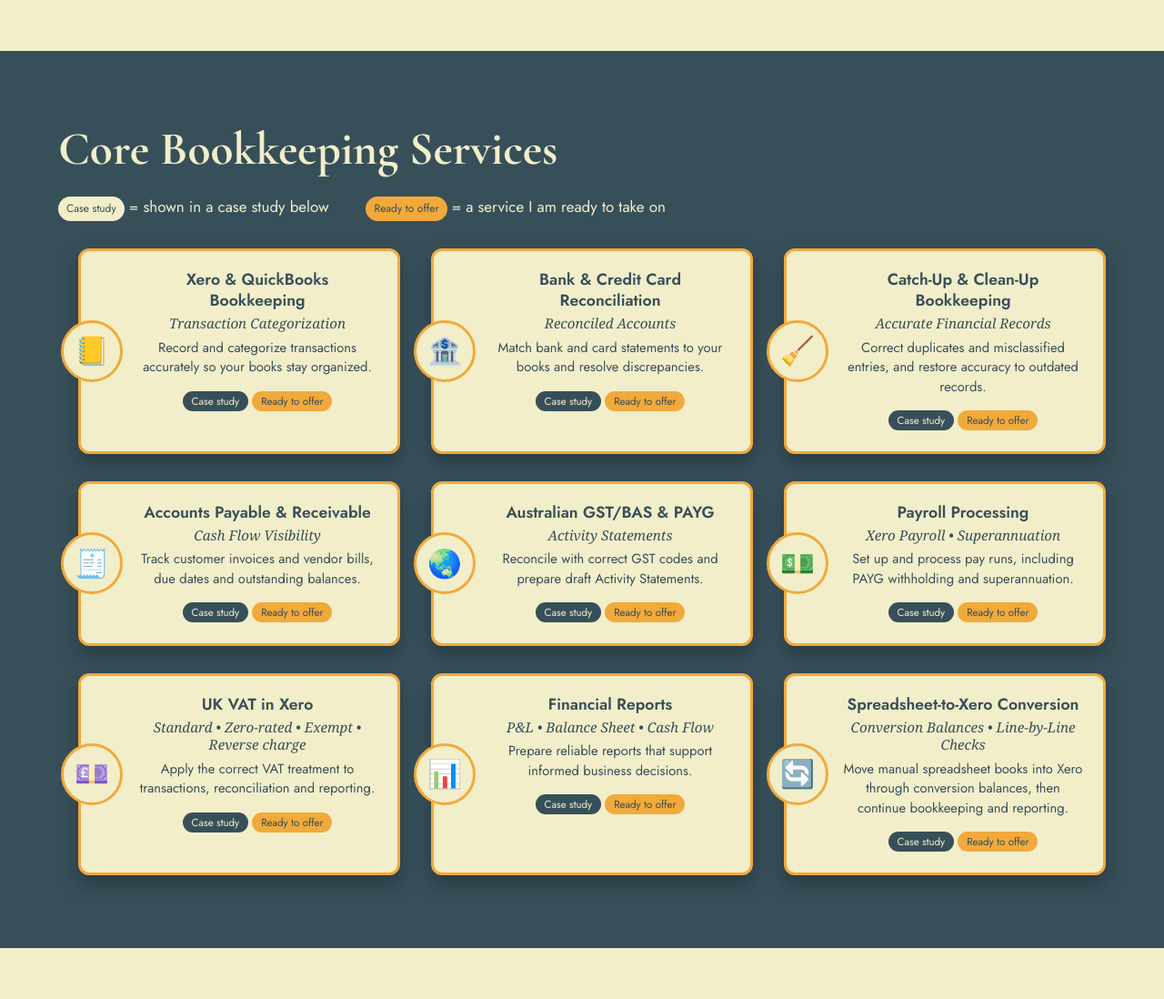
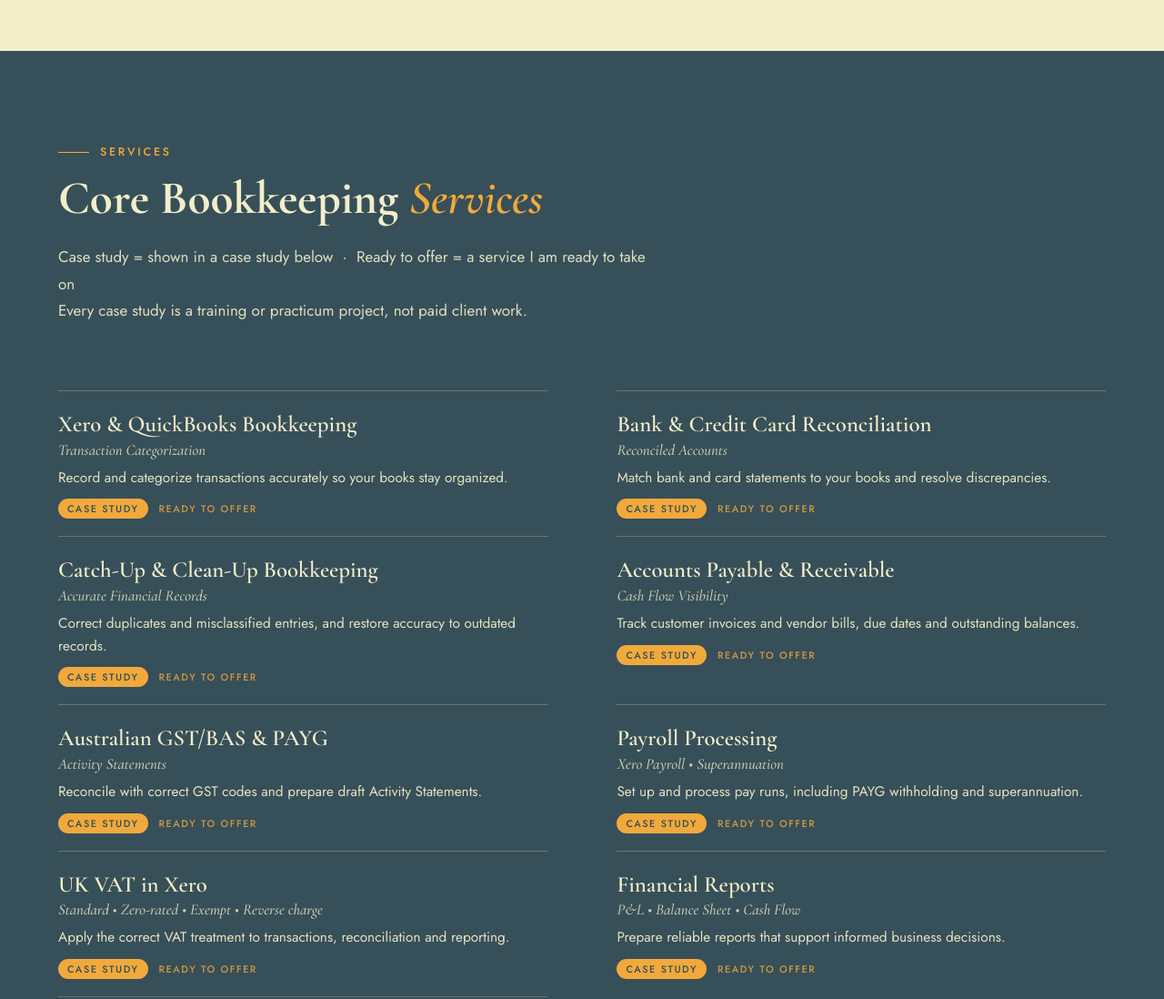
Before and after one commit to nancyflores-books/bookkeeping-portfolio, a plain HTML site: page index.html in a window 1280 px wide. Shown: the part 2140-3238 px from the top of the page at 91% size. Drawn offline with nearby package versions, Linux system fonts and the light colour scheme.

Commit message:
Update index.html

```diff
--- a/index.html
+++ b/index.html
@@ -46,31 +46,40 @@
 <p>Open to remote Bookkeeping VA and Payroll Support opportunities.</p>
 <a class="btn p" href="#contact">Let's Work Together</a></section></div>
 
-<section id="services">
+<section id="services" class="ed">
 <style>
-.sv-grid{display:grid;grid-template-columns:repeat(auto-fit,minmax(320px,1fr));gap:30px 34px;margin-top:30px;padding-left:22px}
-.sv-card{position:relative;background:var(--paper);color:var(--ink);border:3px solid var(--sand);border-radius:12px;padding:20px 22px 20px 62px;text-align:center;box-shadow:0 10px 20px rgba(0,0,0,.25);transition:.2s}
-.sv-card:hover{transform:translateY(-3px)}
-.sv-ico{position:absolute;left:-22px;top:50%;transform:translateY(-50%);width:68px;height:68px;border-radius:50%;background:var(--paper);border:3px solid var(--sand);display:grid;place-items:center;font-size:1.9rem}
-.sv-card h3{font:700 1.1rem/1.3 Jost,system-ui;margin:0 0 4px}
-.sv-card em{display:block;font:italic .95rem/1.3 Georgia,serif;margin-bottom:6px}
-.sv-card p{font:.92rem/1.45 Jost,system-ui;margin:0 0 10px}
-.sv-d,.sv-o{font:.72rem Jost,system-ui;padding:3px 10px;border-radius:99px;display:inline-block;margin:2px}
-.sv-d{background:var(--ink);color:var(--paper)}.sv-o{background:var(--sand);color:var(--ink)}
+main section.ed{background:#374f59;color:#f2eeca;padding:clamp(56px,8vw,104px) 5vw;--ac:#F2A93B;--ln:rgba(242,238,202,.25)}
+main section.ed.cr{background:#f2eeca;color:#374f59;--ac:#b36b00;--ln:rgba(55,79,89,.28)}
+.ed-in{max-width:1180px;margin:0 auto}
+.ed-eb{display:flex;align-items:center;gap:12px;margin:0 0 14px;font:500 .78rem Jost,system-ui,sans-serif;letter-spacing:.22em;text-transform:uppercase;color:var(--ac)}.ed-eb::before{content:"";width:34px;height:1px;background:currentColor}
+.ed h2 em{font-style:italic;color:var(--ac)}
+.ed-lead{max-width:64ch;margin:0 0 clamp(44px,6vw,72px);opacity:.9}
+.ed-rows{display:grid;grid-template-columns:1fr 1fr;column-gap:clamp(32px,6vw,88px)}
+.ed-row{padding:22px 0;border-top:1px solid var(--ln)}
+.ed-row h3{font:600 1.55rem/1.2 'Cormorant Garamond',Georgia,serif;margin:0}
+.ed-sub{font:italic 500 1.05rem 'Cormorant Garamond',Georgia,serif;opacity:.8;margin:2px 0 8px}
+.ed-row p{margin:0;font-size:.96rem;line-height:1.6;opacity:.92}
+.ed-tg{margin-top:14px;font:500 .68rem Jost,system-ui,sans-serif;letter-spacing:.14em;text-transform:uppercase;color:var(--ac)}
+.ed-tg span:first-child{background:#F2A93B;color:#374f59;padding:3px 10px;border-radius:99px}.ed-tg span+span{margin-left:12px;opacity:.8}
+.ed-st{display:grid;grid-template-columns:70px 1fr;gap:16px;align-items:start}
+.ed-n{font:500 2.6rem/1 'Cormorant Garamond',Georgia,serif;color:var(--ac)}
+.ed-wf{grid-auto-flow:column;grid-template-rows:repeat(4,auto)}
+.ed-note{margin:40px 0 0;max-width:70ch;font-size:.95rem;opacity:.85}
+@media(max-width:820px){.ed-rows{grid-template-columns:1fr}.ed-wf{grid-auto-flow:row;grid-template-rows:none}}
 </style>
-<h2>Core Bookkeeping Services</h2>
-<p style="max-width:none"><span class="tag b">Case study</span> = shown in a case study below &nbsp;&nbsp;&nbsp;&nbsp;&nbsp;&nbsp; <span class="tag">Ready to offer</span> = a service I am ready to take on</p>
-<div class="sv-grid">
-<article class="sv-card"><div class="sv-ico" aria-hidden="true">📒</div><h3>Xero &amp; QuickBooks Bookkeeping</h3><em>Transaction Categorization</em><p>Record and categorize transactions accurately so your books stay organized.</p><span class="sv-d">Case study</span><span class="sv-o">Ready to offer</span></article>
-<article class="sv-card"><div class="sv-ico" aria-hidden="true">🏦</div><h3>Bank &amp; Credit Card Reconciliation</h3><em>Reconciled Accounts</em><p>Match bank and card statements to your books and resolve discrepancies.</p><span class="sv-d">Case study</span><span class="sv-o">Ready to offer</span></article>
-<article class="sv-card"><div class="sv-ico" aria-hidden="true">🧹</div><h3>Catch-Up &amp; Clean-Up Bookkeeping</h3><em>Accurate Financial Records</em><p>Correct duplicates and misclassified entries, and restore accuracy to outdated records.</p><span class="sv-d">Case study</span><span class="sv-o">Ready to offer</span></article>
-<article class="sv-card"><div class="sv-ico" aria-hidden="true">🧾</div><h3>Accounts Payable &amp; Receivable</h3><em>Cash Flow Visibility</em><p>Track customer invoices and vendor bills, due dates and outstanding balances.</p><span class="sv-d">Case study</span><span class="sv-o">Ready to offer</span></article>
-<article class="sv-card"><div class="sv-ico" aria-hidden="true">🌏</div><h3>Australian GST/BAS &amp; PAYG</h3><em>Activity Statements</em><p>Reconcile with correct GST codes and prepare draft Activity Statements.</p><span class="sv-d">Case study</span><span class="sv-o">Ready to offer</span></article>
-<article class="sv-card"><div class="sv-ico" aria-hidden="true">💵</div><h3>Payroll Processing</h3><em>Xero Payroll • Superannuation</em><p>Set up and process pay runs, including PAYG withholding and superannuation.</p><span class="sv-d">Case study</span><span class="sv-o">Ready to offer</span></article>
-<article class="sv-card"><div class="sv-ico" aria-hidden="true">💷</div><h3>UK VAT in Xero</h3><em>Standard • Zero-rated • Exempt • Reverse charge</em><p>Apply the correct VAT treatment to transactions, reconciliation and reporting.</p><span class="sv-d">Case study</span><span class="sv-o">Ready to offer</span></article>
-<article class="sv-card"><div class="sv-ico" aria-hidden="true">📊</div><h3>Financial Reports</h3><em>P&amp;L • Balance Sheet • Cash Flow</em><p>Prepare reliable reports that support informed business decisions.</p><span class="sv-d">Case study</span><span class="sv-o">Ready to offer</span></article><article class="sv-card"><div class="sv-ico" aria-hidden="true">🔄</div><h3>Spreadsheet-to-Xero Conversion</h3><em>Conversion Balances • Line-by-Line Checks</em><p>Move manual spreadsheet books into Xero through conversion balances, then continue bookkeeping and reporting.</p><span class="sv-d">Case study</span><span class="sv-o">Ready to offer</span></article>
-</div></section>
-
+<div class="ed-in"><p class="ed-eb">Services</p><h2>Core Bookkeeping <em>Services</em></h2>
+<p class="ed-lead">Case study = shown in a case study below &nbsp;·&nbsp; Ready to offer = a service I am ready to take on<br>Every case study is a training or practicum project, not paid client work.</p>
+<div class="ed-rows">
+<div class="ed-row"><h3>Xero &amp; QuickBooks Bookkeeping</h3><div class="ed-sub">Transaction Categorization</div><p>Record and categorize transactions accurately so your books stay organized.</p><div class="ed-tg"><span>Case study</span><span>Ready to offer</span></div></div>
+<div class="ed-row"><h3>Bank &amp; Credit Card Reconciliation</h3><div class="ed-sub">Reconciled Accounts</div><p>Match bank and card statements to your books and resolve discrepancies.</p><div class="ed-tg"><span>Case study</span><span>Ready to offer</span></div></div>
+<div class="ed-row"><h3>Catch-Up &amp; Clean-Up Bookkeeping</h3><div class="ed-sub">Accurate Financial Records</div><p>Correct duplicates and misclassified entries, and restore accuracy to outdated records.</p><div class="ed-tg"><span>Case study</span><span>Ready to offer</span></div></div>
+<div class="ed-row"><h3>Accounts Payable &amp; Receivable</h3><div class="ed-sub">Cash Flow Visibility</div><p>Track customer invoices and vendor bills, due dates and outstanding balances.</p><div class="ed-tg"><span>Case study</span><span>Ready to offer</span></div></div>
+<div class="ed-row"><h3>Australian GST/BAS &amp; PAYG</h3><div class="ed-sub">Activity Statements</div><p>Reconcile with correct GST codes and prepare draft Activity Statements.</p><div class="ed-tg"><span>Case study</span><span>Ready to offer</span></div></div>
+<div class="ed-row"><h3>Payroll Processing</h3><div class="ed-sub">Xero Payroll • Superannuation</div><p>Set up and process pay runs, including PAYG withholding and superannuation.</p><div class="ed-tg"><span>Case study</span><span>Ready to offer</span></div></div>
+<div class="ed-row"><h3>UK VAT in Xero</h3><div class="ed-sub">Standard • Zero-rated • Exempt • Reverse charge</div><p>Apply the correct VAT treatment to transactions, reconciliation and reporting.</p><div class="ed-tg"><span>Case study</span><span>Ready to offer</span></div></div>
+<div class="ed-row"><h3>Financial Reports</h3><div class="ed-sub">P&amp;L • Balance Sheet • Cash Flow</div><p>Prepare reliable reports that support informed business decisions.</p><div class="ed-tg"><span>Case study</span><span>Ready to offer</span></div></div>
+<div class="ed-row"><h3>Spreadsheet-to-Xero Conversion</h3><div class="ed-sub">Conversion Balances • Line-by-Line Checks</div><p>Move manual spreadsheet books into Xero through conversion balances, then continue bookkeeping and reporting.</p><div class="ed-tg"><span>Case study</span><span>Ready to offer</span></div></div>
+</div></div></section>
 <div class="alt"><section id="work" style="max-width:1100px">
 <style>
 .cs{display:grid;grid-template-columns:1.1fr 1fr;gap:26px;align-items:center;background:var(--ink);color:var(--paper);border:3px solid var(--sand);border-radius:12px;padding:24px;margin:26px 12px 40px;box-shadow:-10px 10px 0 var(--sand)}
```
